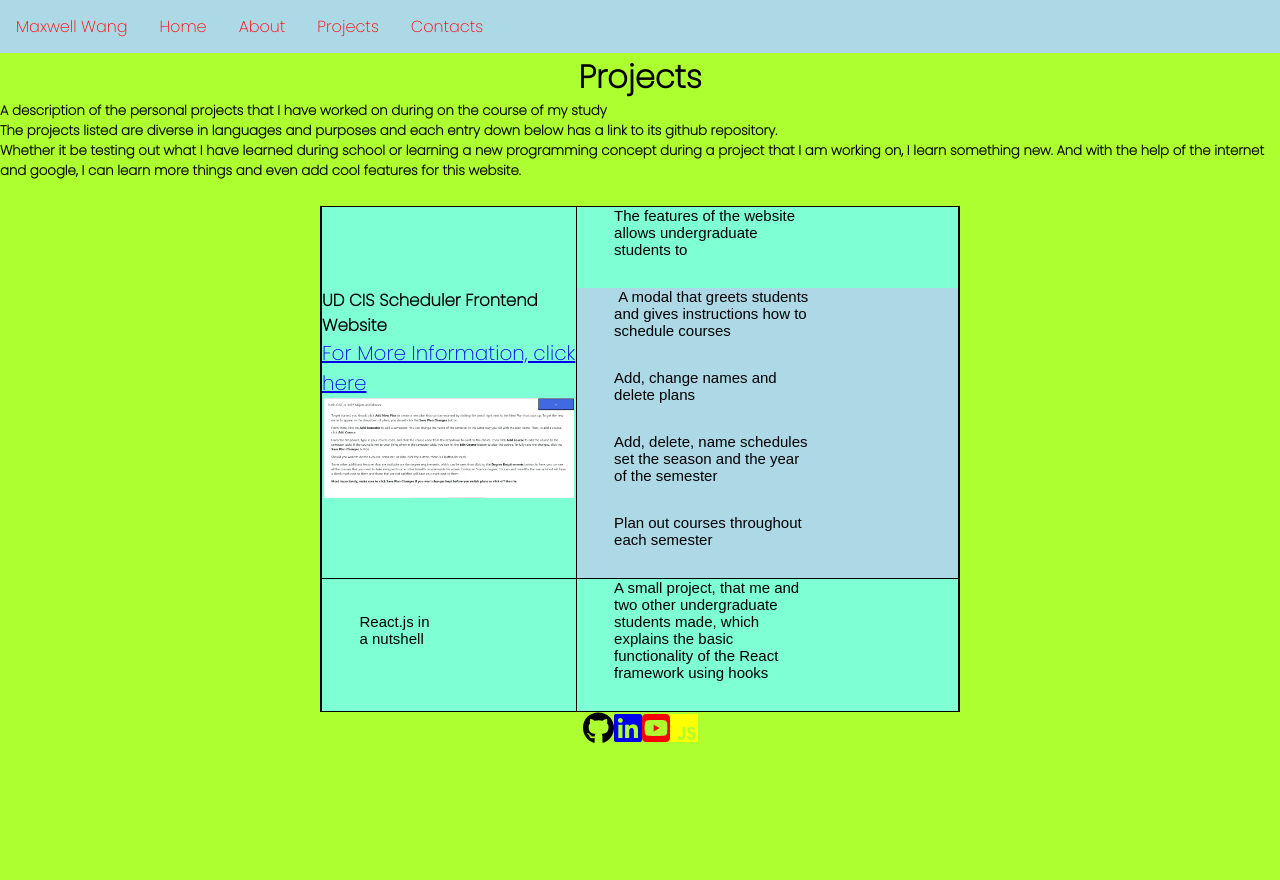
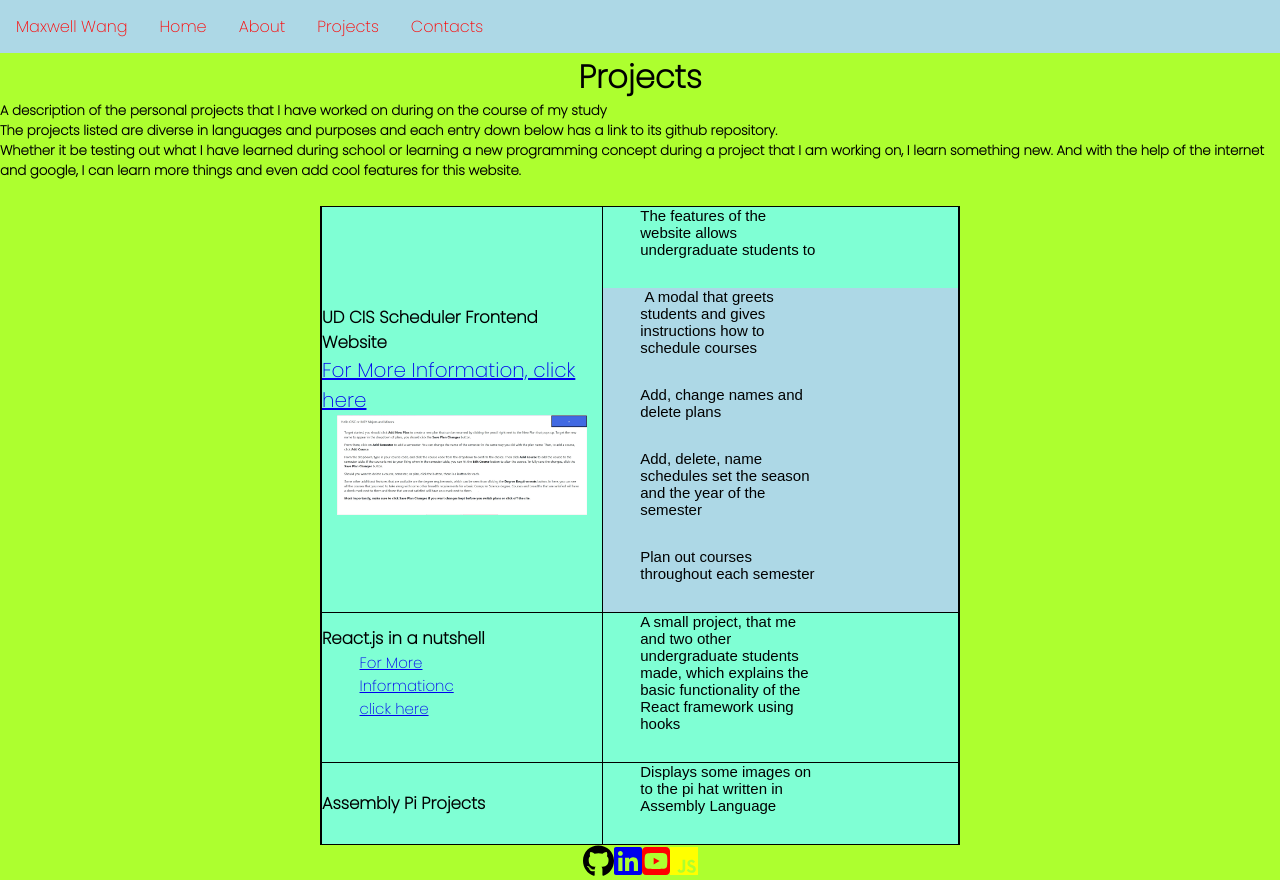
Before and after one commit to mwang840/MaxWang, a React (Create React App) app: page /projects in a window 1280 px wide. Before the commit the page ends 800 px from the top, so only its background shows below. Built offline with nearby package versions, Linux system fonts and the light colour scheme.

Commit message:
feat another proj

```diff
--- a/src/Pages/Projects.js
+++ b/src/Pages/Projects.js
@@ -33,7 +33,8 @@ function Projects(){
             </tr>
             <tr>
                 <td>
-                    <p>React.js in a nutshell</p>
+                    <h5>React.js in a nutshell</h5>
+                    <p><a href="https://github.com/mwang840/React-In-A-nutshell">For More Informationc click here</a></p>
                 </td>
                 <td>
                     <p>A small project, that me and two other undergraduate students made, which explains the basic functionality of the React framework using
@@ -41,6 +42,14 @@ function Projects(){
                     </p>
                     </td>
             </tr>
+            <tr>
+                <td>
+                    <h5>Assembly Pi Projects</h5>
+                </td>
+                <td>
+                    <p>Displays some images on to the pi hat written in Assembly Language</p>
+                </td>
+            </tr>
         </table>
     </div>
 }
```
